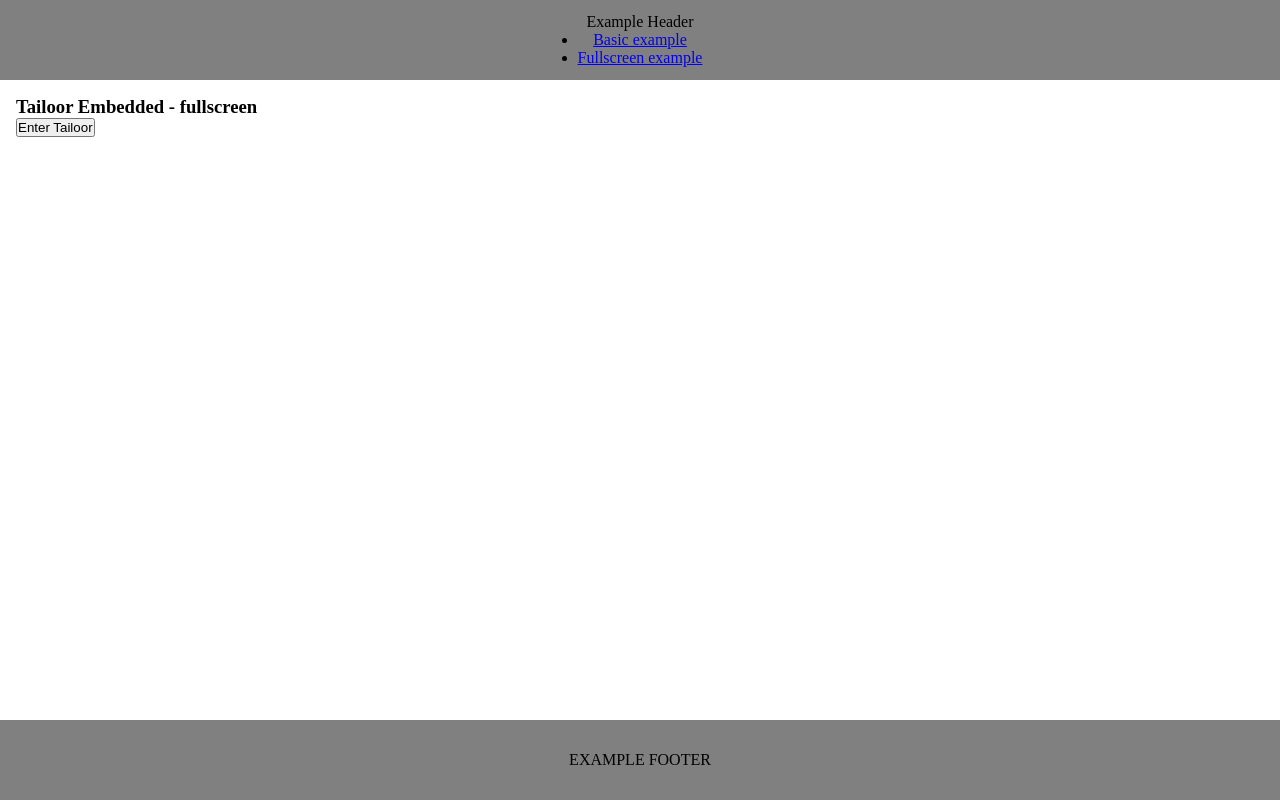
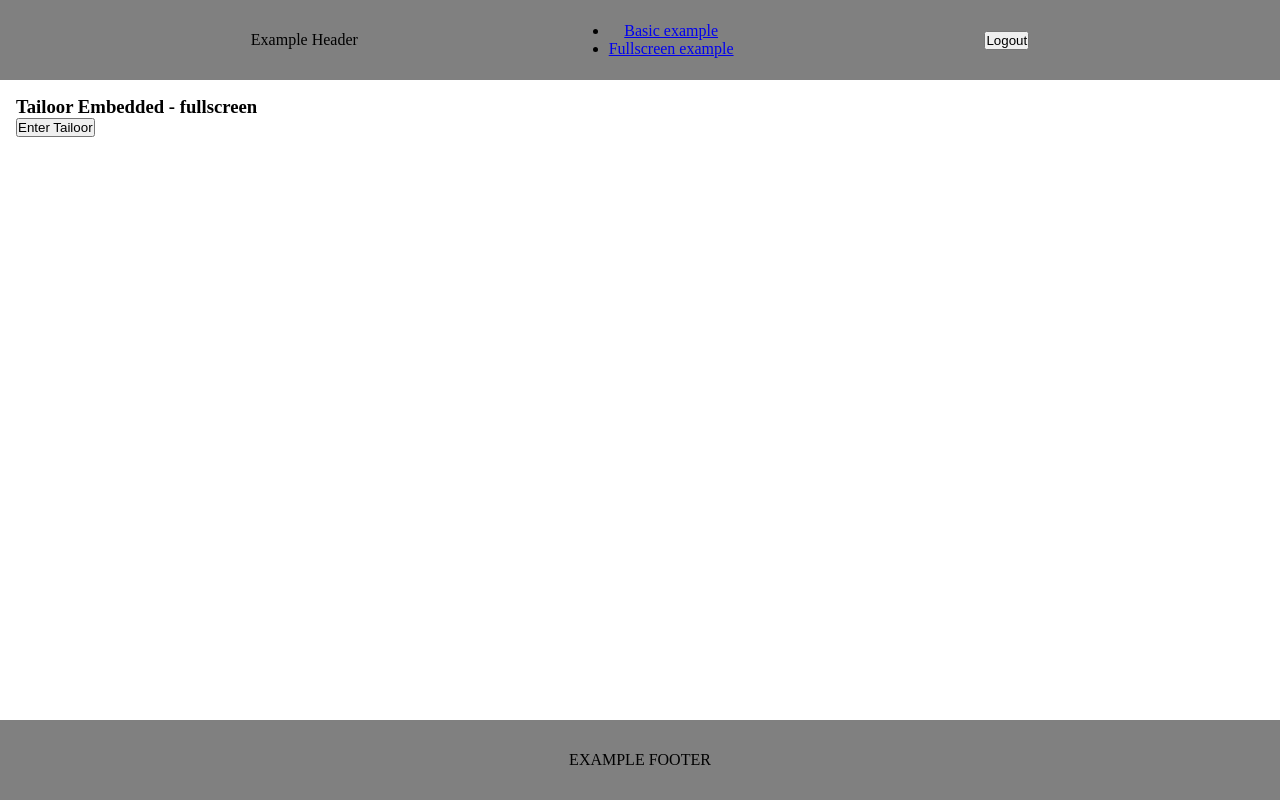
Before and after one commit to marazza-dev/poc-postMessage-armani, a website built with Vite: page fullscreen/index.html in a window 1280 px wide. Built offline with nearby package versions, Linux system fonts and the light colour scheme; no server answers.

Commit message:
add logout functionality

```diff
--- a/fullscreen/fullscreen-styles.css
+++ b/fullscreen/fullscreen-styles.css
@@ -15,9 +15,6 @@ main {
   height: calc(100vh - 160px);
 }
 
-header {
-  flex-direction: column;
-}
 
 iframe {
   width: 1px;
@@ -36,7 +33,8 @@ iframe {
 
 .extra {
   display: flex;
-  justify-content: center;
+  justify-content: space-evenly;
+  flex-direction: row;
   align-items: center;
   text-align: center;
   height: 80px;
--- a/fullscreen/fullscreen.js
+++ b/fullscreen/fullscreen.js
@@ -5,6 +5,7 @@ import { createJWT } from '../utils';
   let iframes = [];
   const dialog = document.querySelector('dialog');
   const dialogButton = document.querySelector('#dialog-btn');
+  const logoutBtn = document.querySelector('#header-logout-btn');
   dialog.returnValue = 'unauth';
 
   function openDialog() {
@@ -115,6 +116,10 @@ import { createJWT } from '../utils';
         openDialog();
       }
     }
+  });
+
+  logoutBtn.addEventListener('click', () => {
+    window.location.reload();
   })
 
 })();
--- a/fullscreen/index.html
+++ b/fullscreen/index.html
@@ -20,6 +20,9 @@
         <a href="/fullscreen/index.html">Fullscreen example</a>
       </li>
     </ul>
+    <div>
+      <button id="header-logout-btn">Logout</button>
+    </div>
   </header>
 
   <main id="main-container">
--- a/style.css
+++ b/style.css
@@ -10,13 +10,10 @@ body {
   position: relative;
 }
 
-header {
-  flex-direction: column;
-}
-
 .extra {
   display: flex;
-  justify-content: center;
+  flex-direction: row;
+  justify-content: space-evenly;
   align-items: center;
   text-align: center;
   height: 80px;
```
Also changed, not shown: index.html (+4 -0 lines), main.js (+26 -11 lines).
